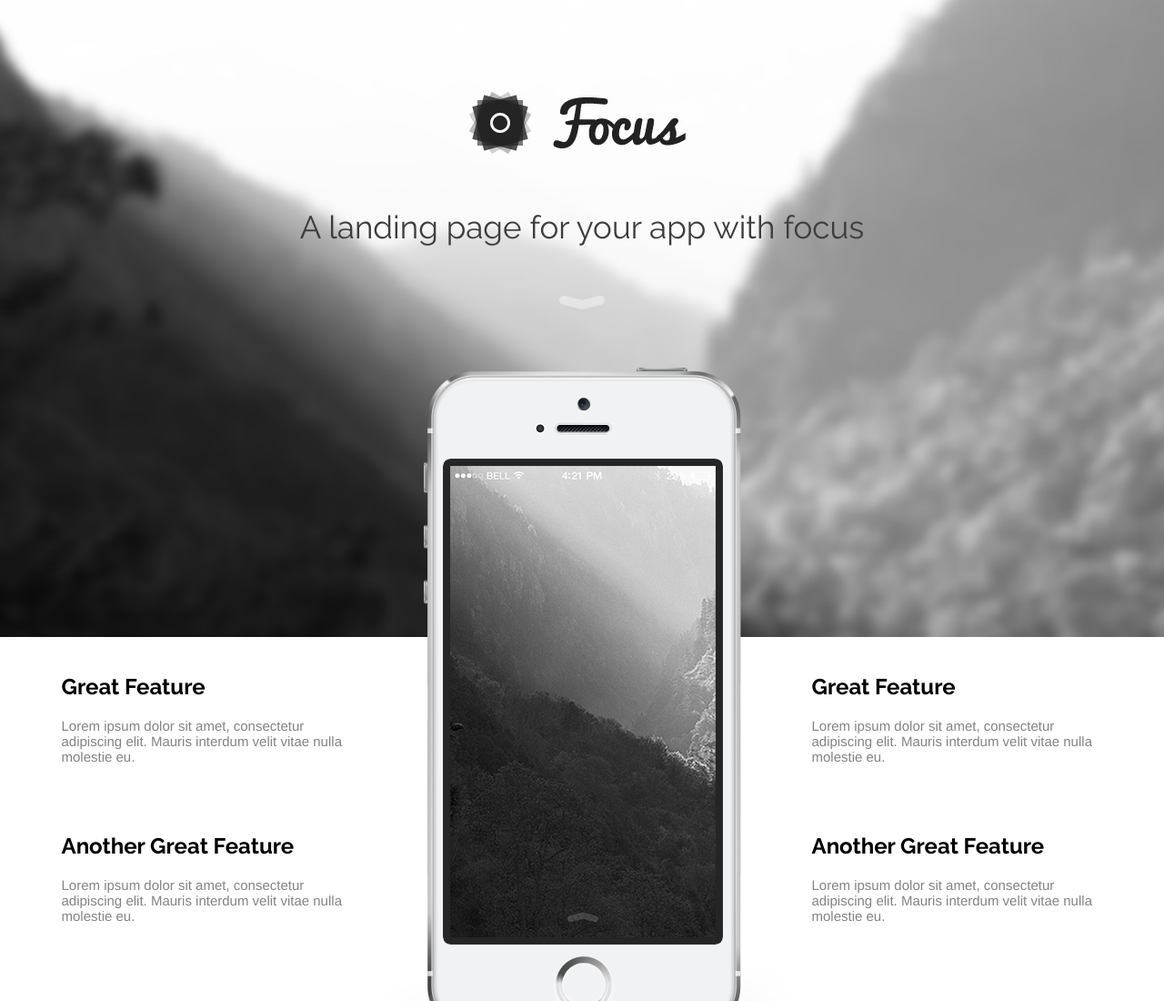
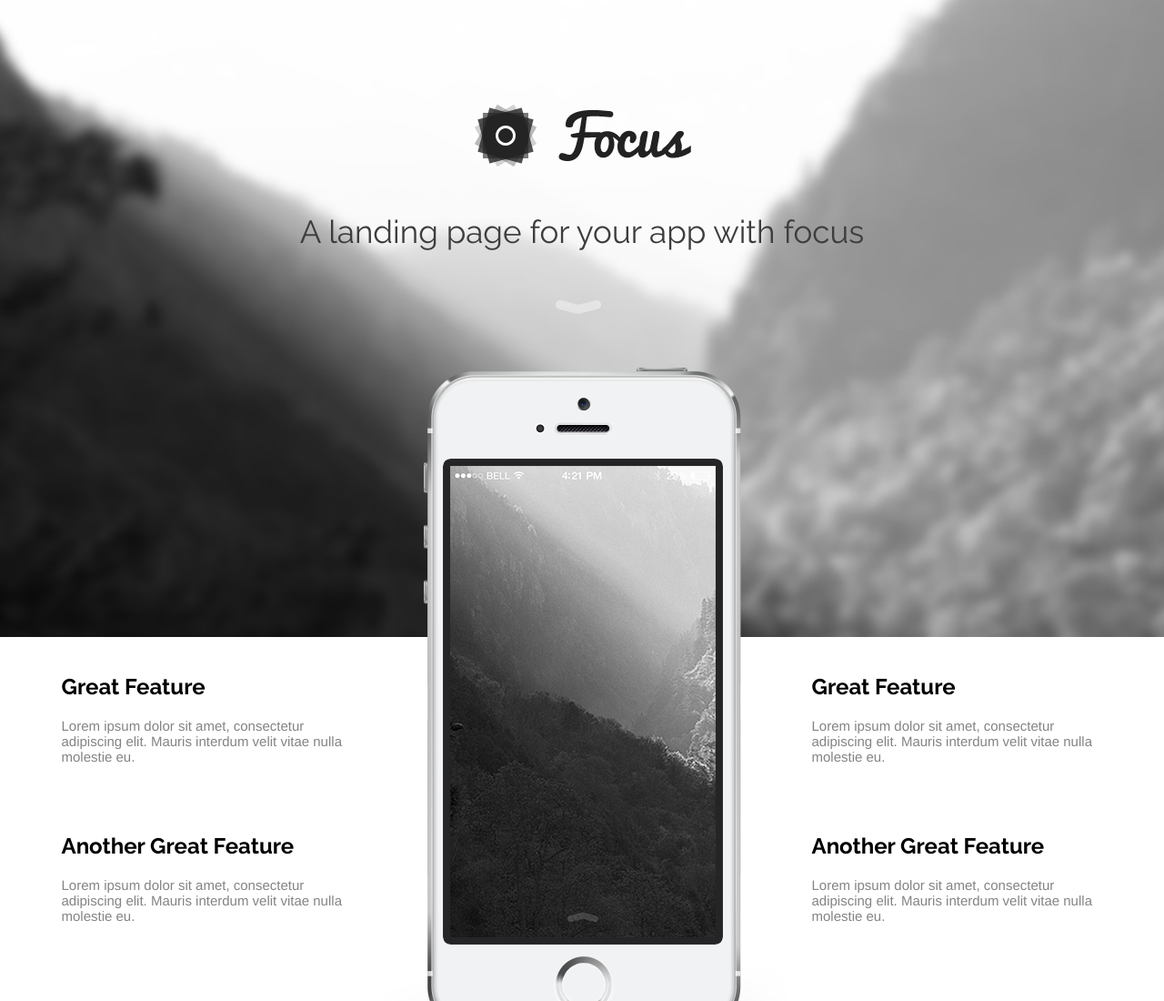
Before and after one commit to Mariam9/simple-website, a plain HTML site: page index.html in a window 1280 px wide. Shown: the top 1100 px of the page at 91% size. Drawn offline with Linux system fonts and the light colour scheme.

Commit message:
header elements' location

```diff
--- a/index.html
+++ b/index.html
@@ -3,10 +3,10 @@
 <head>
   <meta charset="utf-8">
 
-  <title>Funky Monkey</title>
+  <title>Simple Site</title>
   <meta name="description" content="Funky Monkey">
   <meta name="author" content="SitePoint">
-
+<meta name="viewport" content="width=device-width, initial-scale=1.0">
   <link rel="stylesheet" href="styles.css">
   <link rel="shortcut icon" type="image/x-icon" href="img/favicon.ico">
   <link href='http://fonts.googleapis.com/css?family=Raleway:400,700,800&amp;subsetting=all' rel='stylesheet' type='text/css'>
--- a/styles.css
+++ b/styles.css
@@ -80,13 +80,16 @@ h4 {
 
 .logo {
 	margin: 0 auto;
-	width: 250px;
-	padding-top: 100px;
+	width: 239px;
+	padding-top: 114px;
+}
+
+.slogan {
+	margin-top: 46px;
 }
 
 .slogan p {
 	text-align: center;
-	padding-top: 20px;
 	font-size: 35px;
 	font-family: Raleway;
 	color: #3f3c3c;
@@ -94,14 +97,12 @@ h4 {
 }
 
 .arrow {
-	width: 50px;
-	margin: 0 auto;
-	padding-top: 20px;
+	margin: 55px auto 0 auto;
+	width: 30px;
+	padding-right: 28px;
 }
 
-.arrow:hover {
-	background-image: url('img/arrow-hover.png');
-}
+
 
 /* Feature block */
 
```
